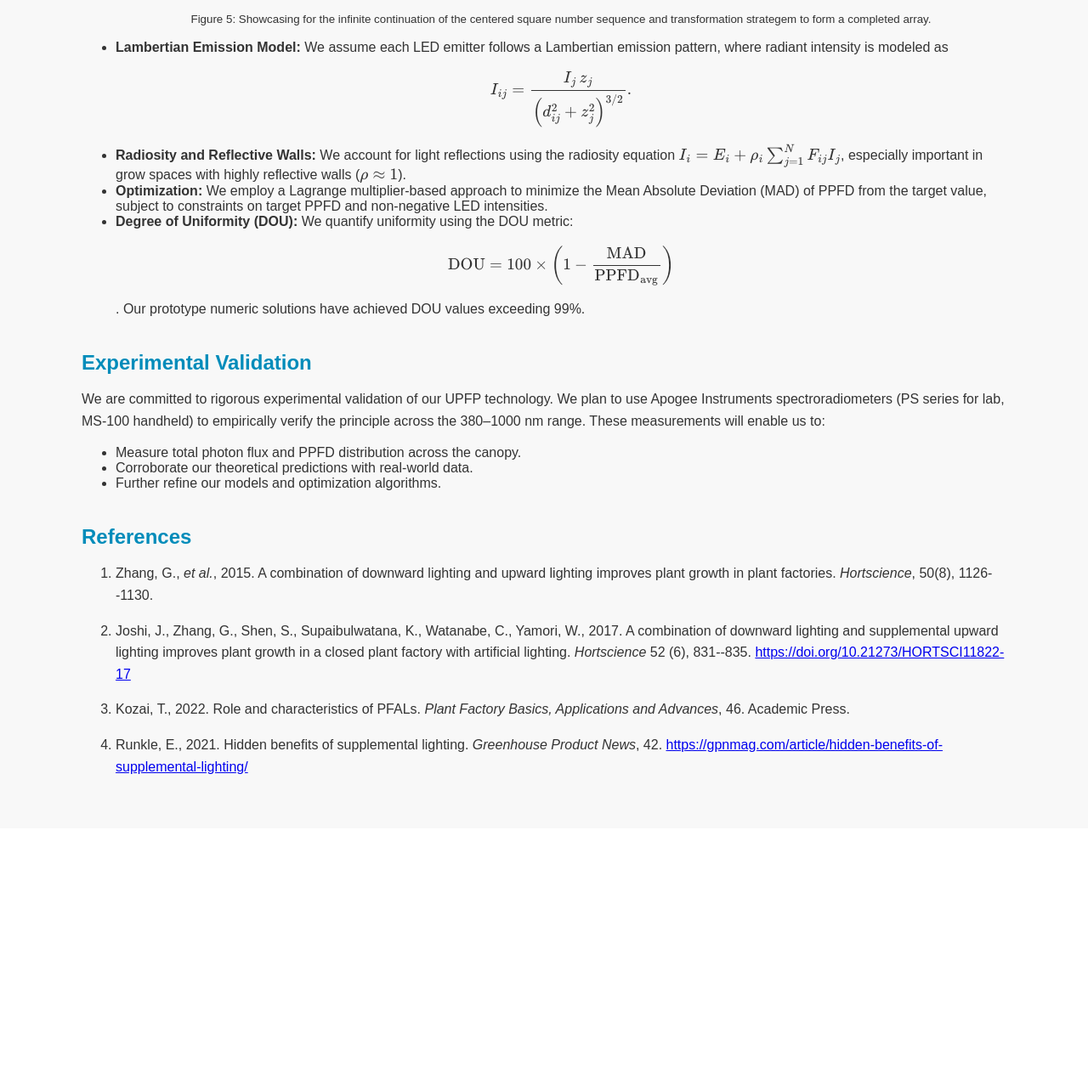
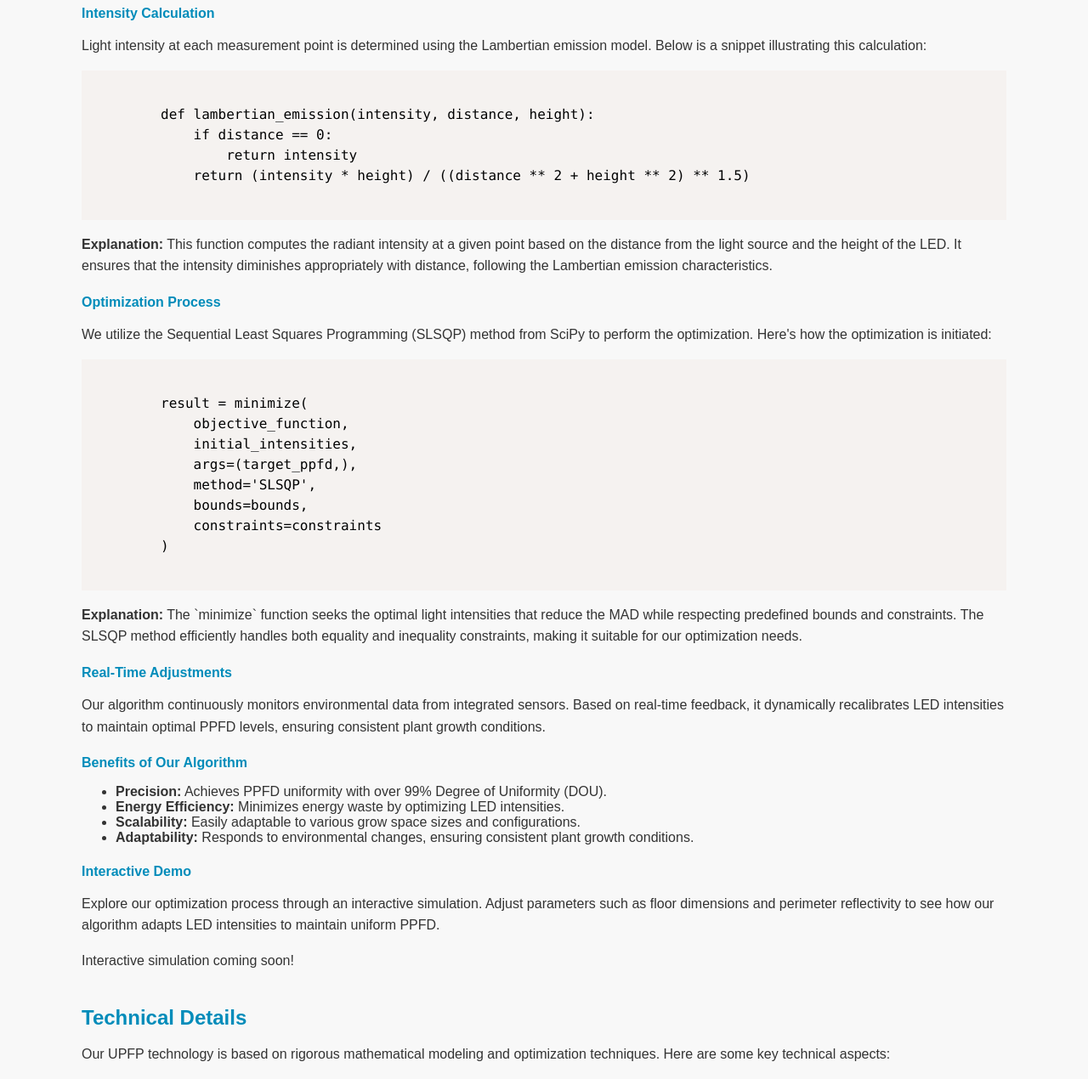
Before and after one commit to luminousphotonics/photonics, a Django app: page /technology/ in a window 1280 px wide. Shown: the part 3651-4921 px from the top of the page at 85% size. Before the commit the page ends 4562 px from the top, so only its background shows below. Run offline with Django 5.2, Linux system fonts and the light colour scheme; parts of the project's set-up code (start-up, migrations or seed data) failed here and were passed over; some libraries are stand-ins or nearby versions.

Commit message:
Add ML ALgorithm to Technology Page

```diff
--- a/main/templates/main/technology.html
+++ b/main/templates/main/technology.html
@@ -2,14 +2,23 @@
 <!DOCTYPE html>
 <html lang="en">
     <head>
+        <!-- Existing meta tags and links -->
         <meta charset="UTF-8">
         <meta name="viewport" content="width=device-width, initial-scale=1.0">
         <meta property="og:image" content="{% static 'main/images/recycle.png' %}" />
         <link rel="stylesheet" href="{% static 'css/styles.css' %}">
+
+        <!-- Prism.js CSS for syntax highlighting -->
+        <link href="https://cdnjs.cloudflare.com/ajax/libs/prism/1.28.0/themes/prism.min.css" rel="stylesheet" />
+
         <title>Technology - Luminous Photonics</title>
-    <script type="text/javascript" async
-      src="https://cdn.jsdelivr.net/npm/mathjax@3/es5/tex-chtml.js">
-    </script>
+
+        <!-- MathJax for rendering mathematical equations -->
+        <script type="text/javascript" async src="https://cdn.jsdelivr.net/npm/mathjax@3/es5/tex-chtml.js"></script>
+
+        <!-- Prism.js JavaScript for syntax highlighting -->
+        <script src="https://cdnjs.cloudflare.com/ajax/libs/prism/1.28.0/prism.min.js"></script>
+        <script src="https://cdnjs.cloudflare.com/ajax/libs/prism/1.28.0/components/prism-python.min.js"></script>
     </head>
 <body>
     {% include 'main/navbar.html' %}
@@ -72,7 +81,95 @@
                 <img class="hidden" src="{% static 'main/images/heatmap_2.png' %}" alt="Heatmap - UPFP">
             </div>
             <p class="image-caption">Figure 4: Comparison of PPFD Heatmaps. Left: Traditional distribution. Right: Optimized UPFD distribution.</p>
+
+            <h3 class="section-title">Proprietary Machine Learning Algorithm</h3>
+            <p>
+                Central to our Uniform Photon Flux Principle (UPFP) is a sophisticated machine learning algorithm that dynamically optimizes LED intensities to ensure uniform Photosynthetic Photon Flux Density (PPFD) across the grow area. Below are key components of our algorithm:
+            </p>
+
+            <h4 class="section-title">Optimization Function</h4>
+            <p>
+                The optimization function minimizes the Mean Absolute Deviation (MAD) of PPFD from the target value while adhering to energy constraints. Here's a snippet of how the objective function is defined:
+            </p>
+
+            {% verbatim %}
+            <pre><code class="language-python">
+        def objective_function(light_intensities, target_ppfd):
+            ppfd_values = calculate_ppfd(light_intensities)
+            mad = np.mean(np.abs(ppfd_values - target_ppfd))
+            energy_consumption = np.sum(light_intensities)
+            return mad + 0.3 * energy_consumption
+            </code></pre>
+            {% endverbatim %}
+
+            <p>
+                <strong>Explanation:</strong> This function calculates the MAD between the current PPFD distribution and the target PPFD. It also considers the total energy consumption by summing up the light intensities. The objective is to minimize both MAD and energy usage, with energy consumption weighted by a factor of 0.3.
+            </p>
+
+            <h4 class="section-title">Intensity Calculation</h4>
+            <p>
+                Light intensity at each measurement point is determined using the Lambertian emission model. Below is a snippet illustrating this calculation:
+            </p>
+
+            {% verbatim %}
+            <pre><code class="language-python">
+        def lambertian_emission(intensity, distance, height):
+            if distance == 0:
+                return intensity
+            return (intensity * height) / ((distance ** 2 + height ** 2) ** 1.5)
+            </code></pre>
+            {% endverbatim %}
+
+            <p>
+                <strong>Explanation:</strong> This function computes the radiant intensity at a given point based on the distance from the light source and the height of the LED. It ensures that the intensity diminishes appropriately with distance, following the Lambertian emission characteristics.
+            </p>
+
+            <h4 class="section-title">Optimization Process</h4>
+            <p>
+                We utilize the Sequential Least Squares Programming (SLSQP) method from SciPy to perform the optimization. Here's how the optimization is initiated:
+            </p>
+
+            {% verbatim %}
+            <pre><code class="language-python">
+        result = minimize(
+            objective_function,
+            initial_intensities,
+            args=(target_ppfd,),
+            method='SLSQP',
+            bounds=bounds,
+            constraints=constraints
+        )
+            </code></pre>
+            {% endverbatim %}
+
+            <p>
+                <strong>Explanation:</strong> The `minimize` function seeks the optimal light intensities that reduce the MAD while respecting predefined bounds and constraints. The SLSQP method efficiently handles both equality and inequality constraints, making it suitable for our optimization needs.
+            </p>
+
+            <h4 class="section-title">Real-Time Adjustments</h4>
+            <p>
+                Our algorithm continuously monitors environmental data from integrated sensors. Based on real-time feedback, it dynamically recalibrates LED intensities to maintain optimal PPFD levels, ensuring consistent plant growth conditions.
+            </p>
+
+            <h4 class="section-title">Benefits of Our Algorithm</h4>
+            <ul>
+                <li><b>Precision:</b> Achieves PPFD uniformity with over 99% Degree of Uniformity (DOU).</li>
+                <li><b>Energy Efficiency:</b> Minimizes energy waste by optimizing LED intensities.</li>
+                <li><b>Scalability:</b> Easily adaptable to various grow space sizes and configurations.</li>
+                <li><b>Adaptability:</b> Responds to environmental changes, ensuring consistent plant growth conditions.</li>
+            </ul>
+
+            <h4 class="section-title">Interactive Demo</h4>
+            <p>
+                Explore our optimization process through an interactive simulation. Adjust parameters such as floor dimensions and perimeter reflectivity to see how our algorithm adapts LED intensities to maintain uniform PPFD.
+            </p>
+            <!-- You can embed an interactive simulation here using JavaScript or link to a separate demo page -->
+            <div class="interactive-demo">
+                <!-- Placeholder for interactive content -->
+                <p>Interactive simulation coming soon!</p>
             </div>
+        </div>
+
 
         <div class="section hidden">
             <h2 class="section-title">Technical Details</h2>
--- a/static/css/styles.css
+++ b/static/css/styles.css
@@ -248,35 +248,35 @@ button[type="submit"]:hover {
     margin-bottom: 15px;
 }
 
-/* Image Container Styles */
-.image-container {
-    display: flex;
-    justify-content: space-between;
-    align-items: center;
-    margin-top: 20px;
-}
-
-.image-container img {
-    width: 48%; /* Adjust as needed */
-    border: 1px solid #ddd;
-    border-radius: 4px;
-}
-
-.image-caption {
-    text-align: center;
-    font-size: smaller;
-}
+/* ... other styles ... */
 
 /* Fade-In Styles */
 .hidden {
     opacity: 0;
     transform: translateY(20px);
-    transition: opacity 1.5s ease, transform 1.5s ease; /* Increased duration to 1.5 seconds */
+    transition: opacity 1.5s ease, transform 1.5s ease;
 }
 
 .visible {
     opacity: 1;
     transform: translateY(0);
+}
+
+/* Image Preload Styles */
+.image-container img {
+    width: 48%;
+    border: 1px solid #ddd;
+    border-radius: 4px;
+    visibility: hidden; /* Hide images initially */
+}
+
+.image-container img.hidden {
+    opacity: 0;  /* Keep images hidden initially even when within the section */
+}
+
+.image-container img.visible {
+    visibility: visible; /* Make images visible when the 'visible' class is added */
+    opacity: 1;
 }
 
 /* Responsive Styles */
```
Also changed, not shown: 1 other file. Lines whose indentation alone changed are shown as unchanged.
